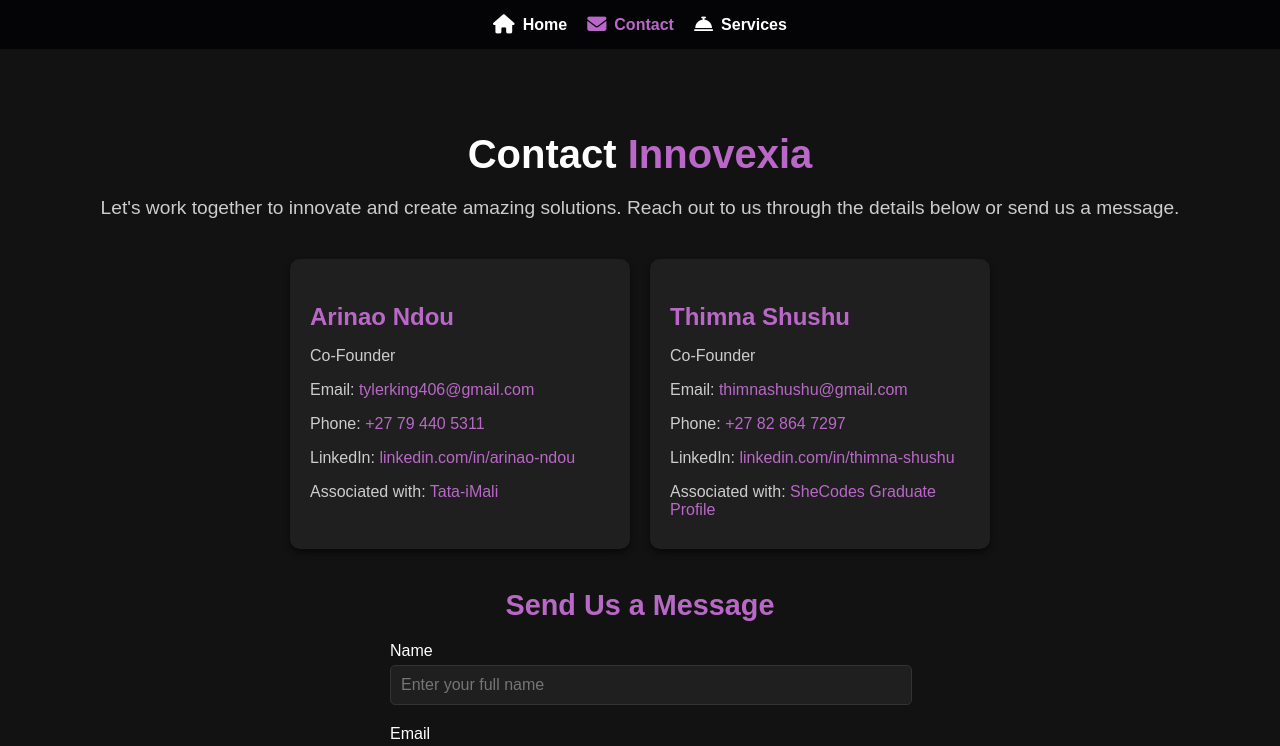
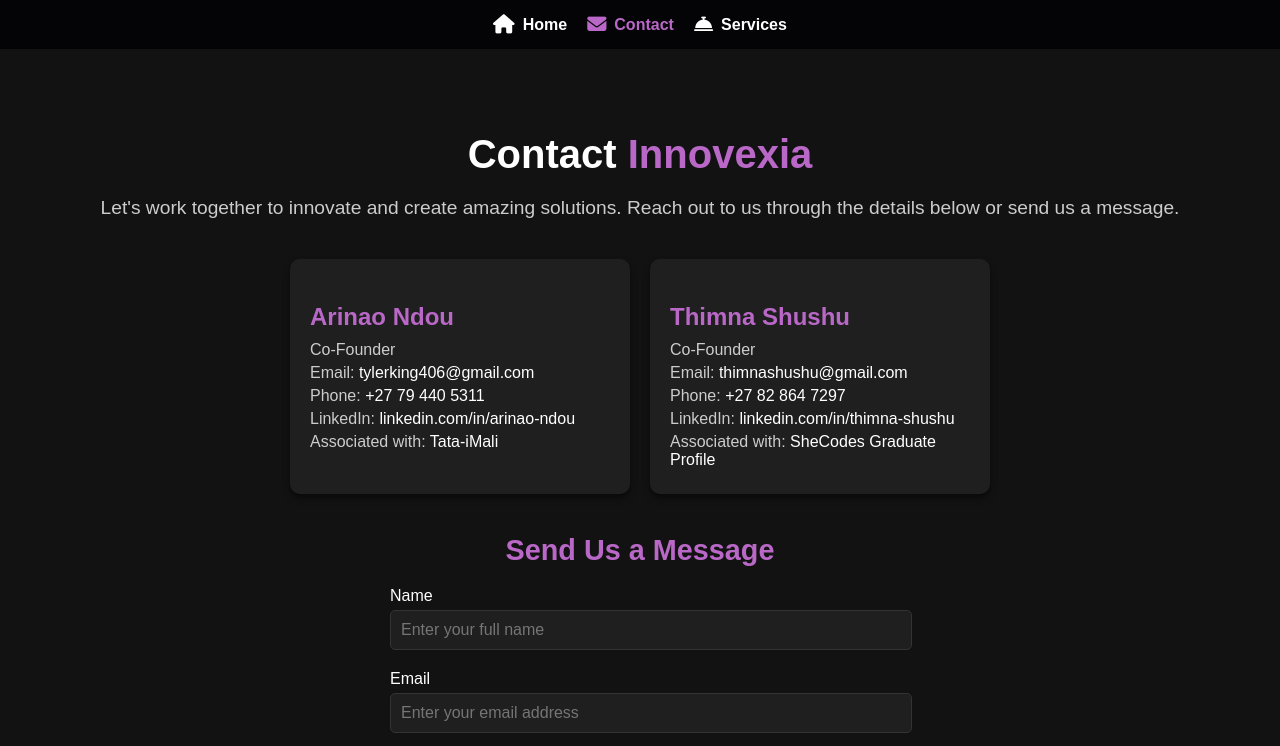
Before and after one commit to Tylerking406/innoverxia, a React (Create React App) app in the folder startup/: page /contact in a window 1280 px wide. Shown: the top 746 px of the page. Built offline with nearby package versions, Linux system fonts and the light colour scheme.

Commit message:
l removed the Home ges stated button

```diff
--- a/startup/src/Tabs/Contact.js
+++ b/startup/src/Tabs/Contact.js
@@ -54,15 +54,15 @@
         <form>
           <div className="form-group">
             <label htmlFor="name">Name</label>
-            <input type="text" id="name" placeholder="Enter your full name" required />
+            <input type="text" id="name" placeholder="Enter your full name" aria-label="Enter your full name" required />
           </div>
           <div className="form-group">
             <label htmlFor="email">Email</label>
-            <input type="email" id="email" placeholder="Enter your email address" required />
+            <input type="email" id="email" placeholder="Enter your email address" aria-label="Enter your email address" required />
           </div>
           <div className="form-group">
             <label htmlFor="message">Message</label>
-            <textarea id="message" rows="5" placeholder="Enter your message" required></textarea>
+            <textarea id="message" rows="5" placeholder="Enter your message"  aria-label="Enter your message" required></textarea>
           </div>
           <button type="submit" className="submit-button">Send Message</button>
         </form>
--- a/startup/src/Tabs/Home.js
+++ b/startup/src/Tabs/Home.js
@@ -80,9 +80,12 @@
         <p>
           Let Innovexia bring your vision to life with innovative solutions tailored to your goals.
         </p>
-        <button className="cta-button">
+        {/* <button
+          className="cta-button"
+          onClick={() => document.getElementById('contact').scrollIntoView({ behavior: 'smooth' })}
+        >
           Get Started <i className="fas fa-arrow-right"></i>
-        </button>
+        </button> */}
       </div>
     </div>
   );
--- a/startup/src/Tabs/contact.css
+++ b/startup/src/Tabs/contact.css
@@ -1,3 +1,4 @@
+/* Contact Container */
 .contact-container {
     padding: 50px;
     background-color: #121212; /* Black background */
@@ -10,14 +11,14 @@
     margin-bottom: 20px;
   }
 
-  .contact-container h2 .highlight {
+  .contact-container .highlight {
     color: #b968c7; /* Purple highlight */
   }
 
   .contact-container p {
     font-size: 1.2rem;
     margin-bottom: 40px;
-    color: #cccccc; /* Light gray for secondary text */
+    color: #cccccc; /* Light gray */
   }
 
   /* Contact Cards */
@@ -30,9 +31,9 @@
   }
 
   .contact-card {
-    background-color: #1f1f1f; /* Slightly lighter black */
+    background-color: #1f1f1f;
+    padding: 20px;
     border-radius: 10px;
-    padding: 20px;
     width: 300px;
     text-align: left;
     box-shadow: 0px 4px 6px rgba(0, 0, 0, 0.5);
@@ -41,29 +42,29 @@
   .contact-card h3 {
     font-size: 1.5rem;
     margin-bottom: 10px;
-    color: #b968c7; /* Purple highlight */
+    color: #b968c7;
   }
 
   .contact-card p {
     font-size: 1rem;
-    margin-bottom: 10px;
+    margin: 5px 0;
   }
 
   .contact-card a {
+    color: #ffffff;
     text-decoration: none;
-    color: #b968c7;
-    transition: color 0.3s ease;
+    transition: color 0.3s ease,  transform 0.3s ease;
   }
 
   .contact-card a:hover {
-    color: #e57373; /* Red for hover */
+    color: #ffd700;
   }
 
   /* Contact Form */
   .contact-form h3 {
     font-size: 1.8rem;
     margin-bottom: 20px;
-    color: #b968c7; /* Purple highlight */
+    color: #b968c7;
   }
 
   .contact-form form {
@@ -105,9 +106,10 @@
     font-size: 1rem;
     border-radius: 5px;
     cursor: pointer;
-    transition: background-color 0.3s ease;
+    transition: background-color 0.3s ease, transform 0.3s ease;
   }
 
   .submit-button:hover {
     background-color: #e57373;
+    transform: scale(1.05);
   }
```
